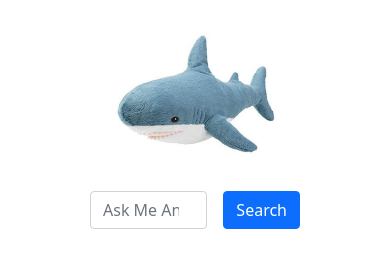
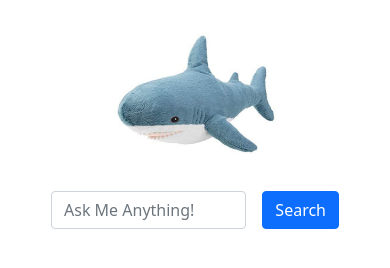
Before and after one commit to JuanCldCmt/Homepage.html, a plain HTML site: page search/index.html in a window 390 px wide. Shown: the part 60-328 px from the top of the page. Drawn offline with nearby package versions, Linux system fonts and the light colour scheme.

Commit message:
add media query to make this more responsive
todo:
  change to my own photos to avoid copyright stuff

```diff
--- a/search/style.css
+++ b/search/style.css
@@ -6,3 +6,9 @@
 #searchcontainer {
 	max-width: 60%;
 }
+
+@media (max-width: 1200px) {
+	#searchcontainer {
+		max-width: 80%;
+	}
+}
```
